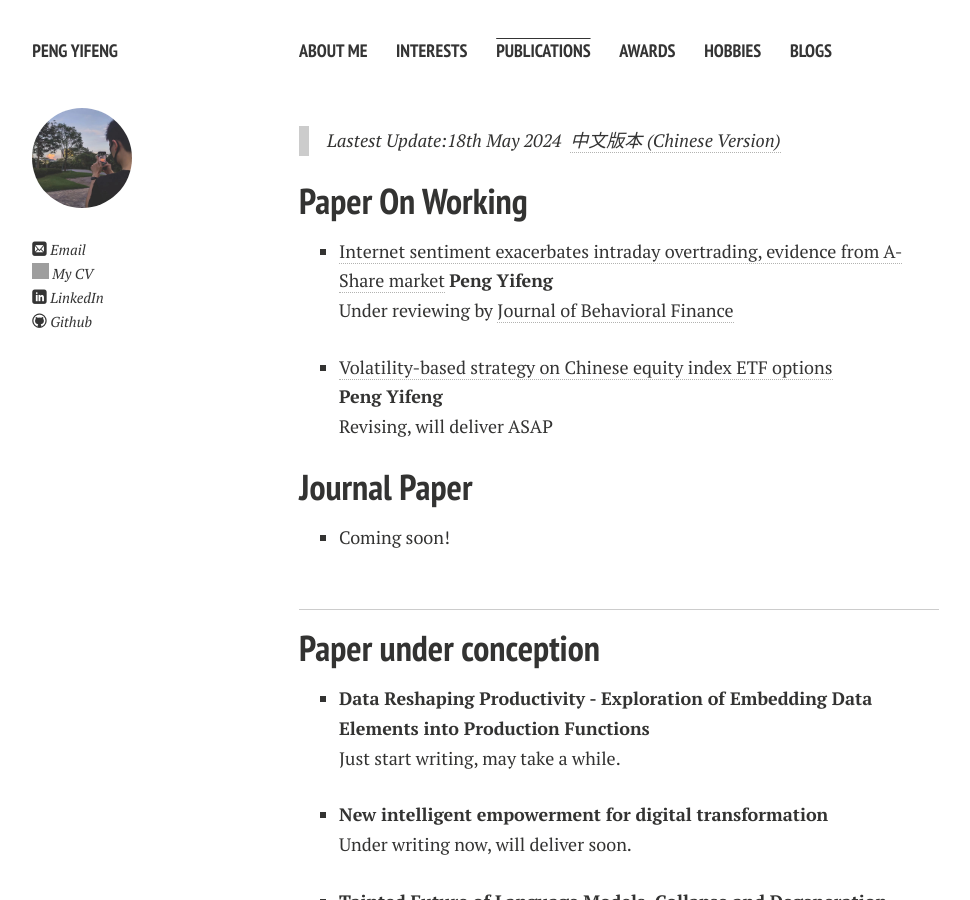
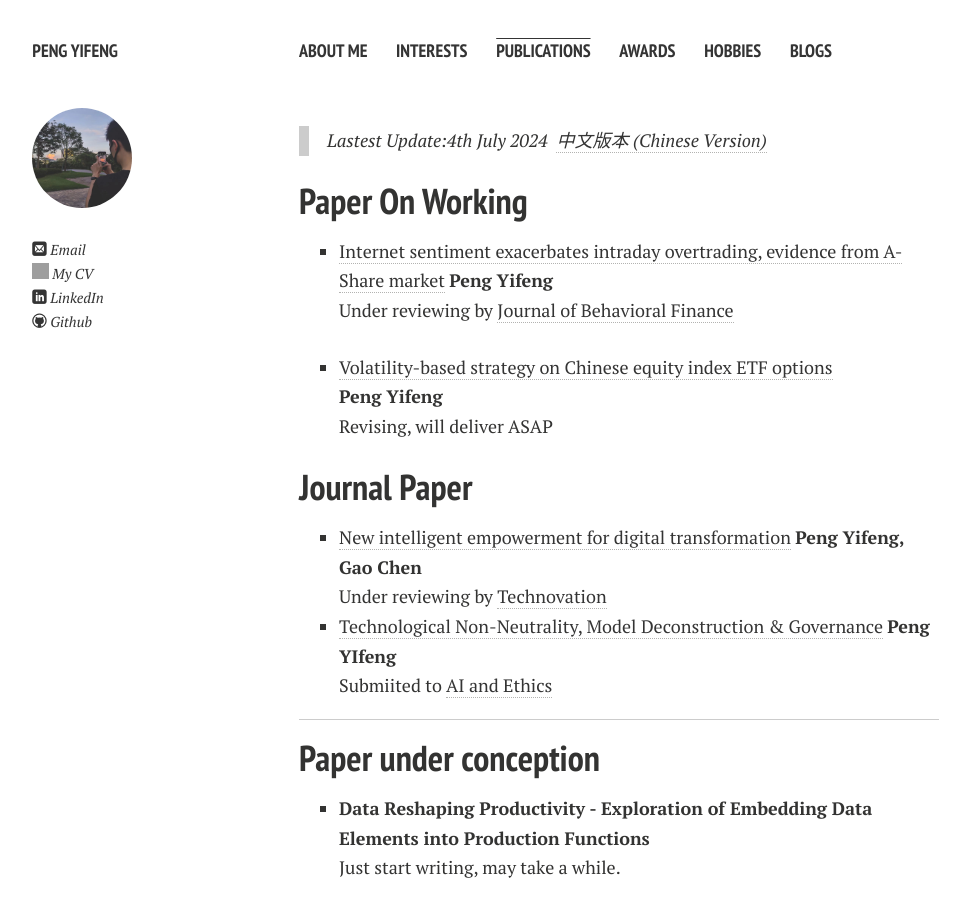
Before and after one commit to HeliumPeng/HeliumPeng.github.io, a Jekyll site: the page built from publications.md, in a window 1280 px wide and 900 px high. Shown: the whole window, without its empty margins (21-991 px from the left). Built offline with Jekyll 4.4.1, drawn with Linux system fonts in a browser that asks for light colours; nearby versions of some CDN libraries; comment, search, counter and statistics services are not loaded; a style sheet for code colours, icons or effects is not loaded; grey boxes are pictures that could not be loaded.

Commit message:
Updating my paper

```diff
--- a/publications.md
+++ b/publications.md
@@ -4,7 +4,7 @@ permalink: /publications/index.html
 title: Publications
 ---
 
-> Lastest Update:18th May 2024&nbsp;  [中文版本 (Chinese Version)](https://heliumpeng.github.io/file/publications-zh/)
+> Lastest Update:4th July 2024&nbsp;  [中文版本 (Chinese Version)](https://heliumpeng.github.io/file/publications-zh/)
 
 ## Paper On Working
 
@@ -15,8 +15,10 @@ title: Publications
 
 ## Journal Paper
 
-- Coming soon!
-
+- [New intelligent empowerment for digital transformation](https://papers.ssrn.com/sol3/papers.cfm?abstract_id=4877072)
+  **Peng Yifeng,** **Gao Chen**<br>Under reviewing by [Technovation](https://www.sciencedirect.com/journal/technovation)
+- [Technological Non-Neutrality, Model Deconstruction & Governance](https://papers.ssrn.com/sol3/papers.cfm?abstract_id=4885346)
+  **Peng YIfeng**<br>Submiited to [AI and Ethics](https://link.springer.com/journal/43681)
   <br>
 
 ---
@@ -24,7 +26,6 @@ title: Publications
 ## Paper under conception
   - **Data Reshaping Productivity - Exploration of Embedding Data Elements into Production Functions**<br>Just start writing, may take a while.
 
-  - **New intelligent empowerment for digital transformation**<br>Under writing now, will deliver soon.
 
   - **Tainted Future of Language Models, Collapse and Degeneration**<br>The proliferation of hallucinatory data, a byproduct of model generation, insidiously taints the digital landscape.
   In this study, we introduce an innovative approach that leverages an infinitesimal fraction of the training corpus as a guiding catalyst to elicit hallucinatory outputs from the model. However, the human capability to rectify such distortions is inherently finite. This intrinsic constraint may, in turn, circumscribe the developmental trajectory of future models, posing a formidable challenge to their evolution and refinement.
```
Also changed, not shown: index.md (+4 -2 lines).
